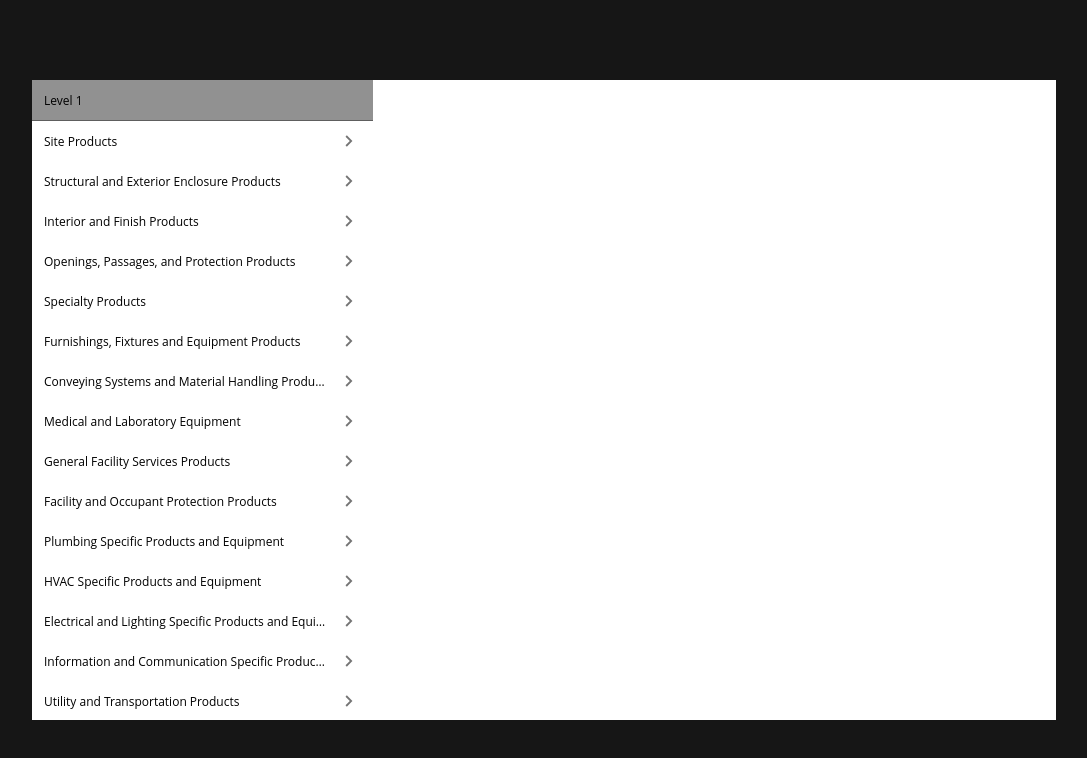
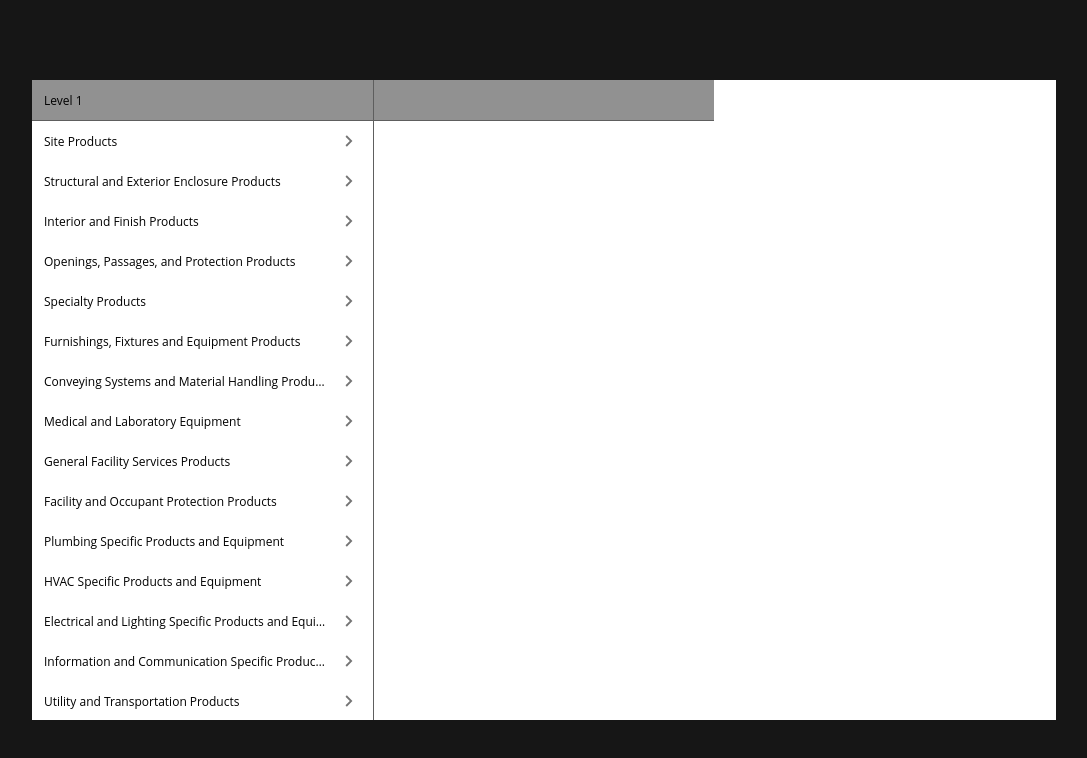
Before and after one commit to zmm2025/react-testing-app, a React (Create React App) app: page / in a window 1280 px wide. Shown: the top 758 px of the page, without its empty margins (96-1183 px from the left). Built offline with nearby package versions, Linux system fonts and the light colour scheme.

Commit message:
allow empty columns

```diff
--- a/src/components/ClassSelector/ClassSelector.js
+++ b/src/components/ClassSelector/ClassSelector.js
@@ -6,21 +6,11 @@ import "./ClassSelector.css";
 export default function ClassSelectorV2() {
     const [classPath, setClassPath] = useState([]);
 
-    // Assemble selector columns
-    let columns = [];
-    let levelClasses = level1Classes;
-    for (let levelNum = 1; levelNum <= classPath.length + 1; levelNum++) {
-        // Step into next level class if this isn't the first level
-        if (levelNum >= 2) {
-            const pathIndex = levelNum - 2;
-            const pathClass = classPath[pathIndex];
-            levelClasses = levelClasses[pathClass];
-        }
-
-        // Add column to array
-        columns.push(
+    // If levelNum is null, levelClasses must remain empty
+    function pushLevelElements(elementsArray, levelNum = null, levelClasses = {}, hasDivider = true) {
+        elementsArray.push(
             <Fragment key={"level-" + levelNum + "-fragment"}>
-                {levelNum === 1 ? null : <Divider orientation="vertical" />} {/* Skip divider for first column */}
+                {hasDivider ? <Divider orientation="vertical" /> : null}
                 <Column
                     levelNum={levelNum}
                     levelClasses={levelClasses}
@@ -29,11 +19,23 @@ export default function ClassSelectorV2() {
                 />
             </Fragment>
         );
+        return elementsArray;
     }
+
+    // Assemble selector elements
+    let elementsArray = [];
+    let levelClasses = level1Classes;
+    pushLevelElements(elementsArray, 1, levelClasses, false);
+    for (const [pathIndex, pathClass] of classPath.entries()) {
+        levelClasses = levelClasses[pathClass];
+        const levelNum = pathIndex + 2;
+        pushLevelElements(elementsArray, levelNum, levelClasses);
+    }
+    pushLevelElements(elementsArray);
 
     return (
         <div className="class-selector">
-            {columns}
+            {elementsArray}
         </div>
     );
 }
@@ -60,7 +62,7 @@ function Divider({ orientation }) {
 }
 
 function HeaderCell({ levelNum }) {
-    const text = levelNum === 0 ? null : <p>Level {levelNum}</p>;
+    const text = levelNum === null ? null : <p>Level {levelNum}</p>;
 
     return (
         <div className="header-cell">
```
